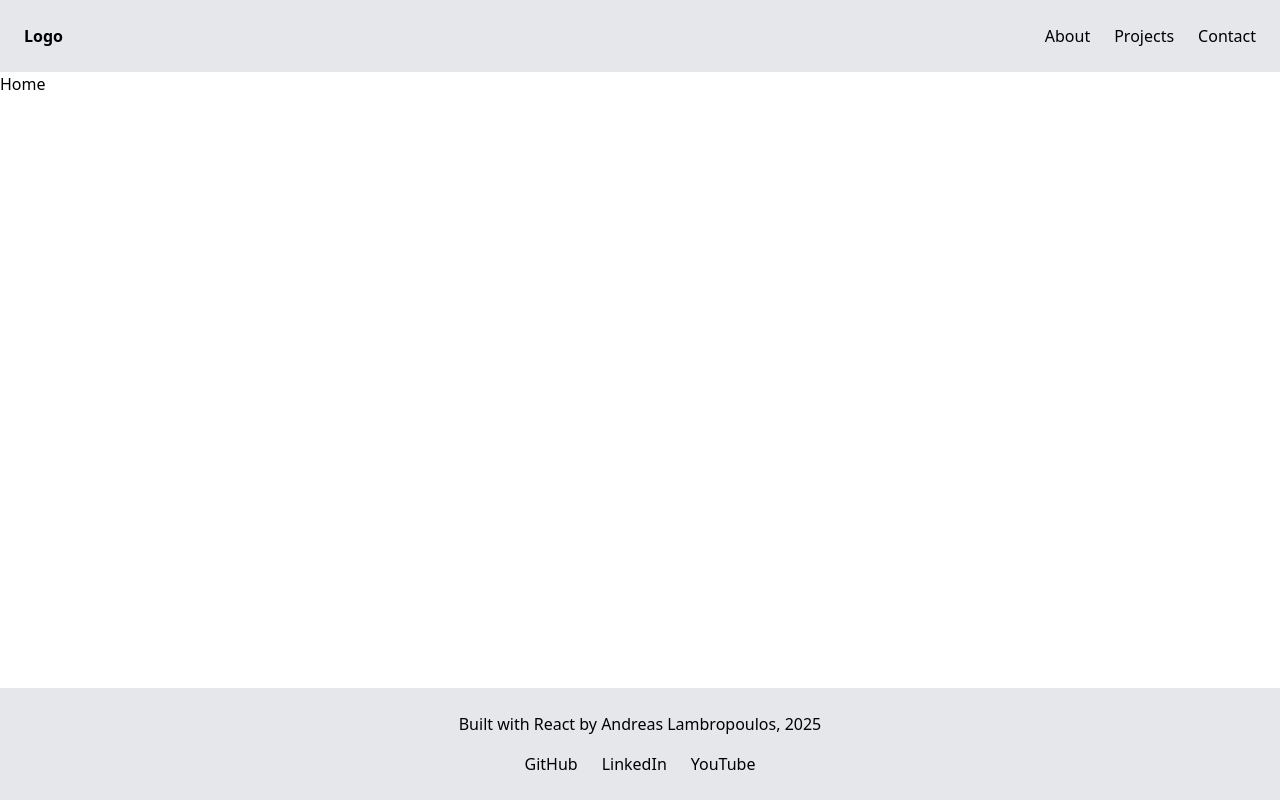
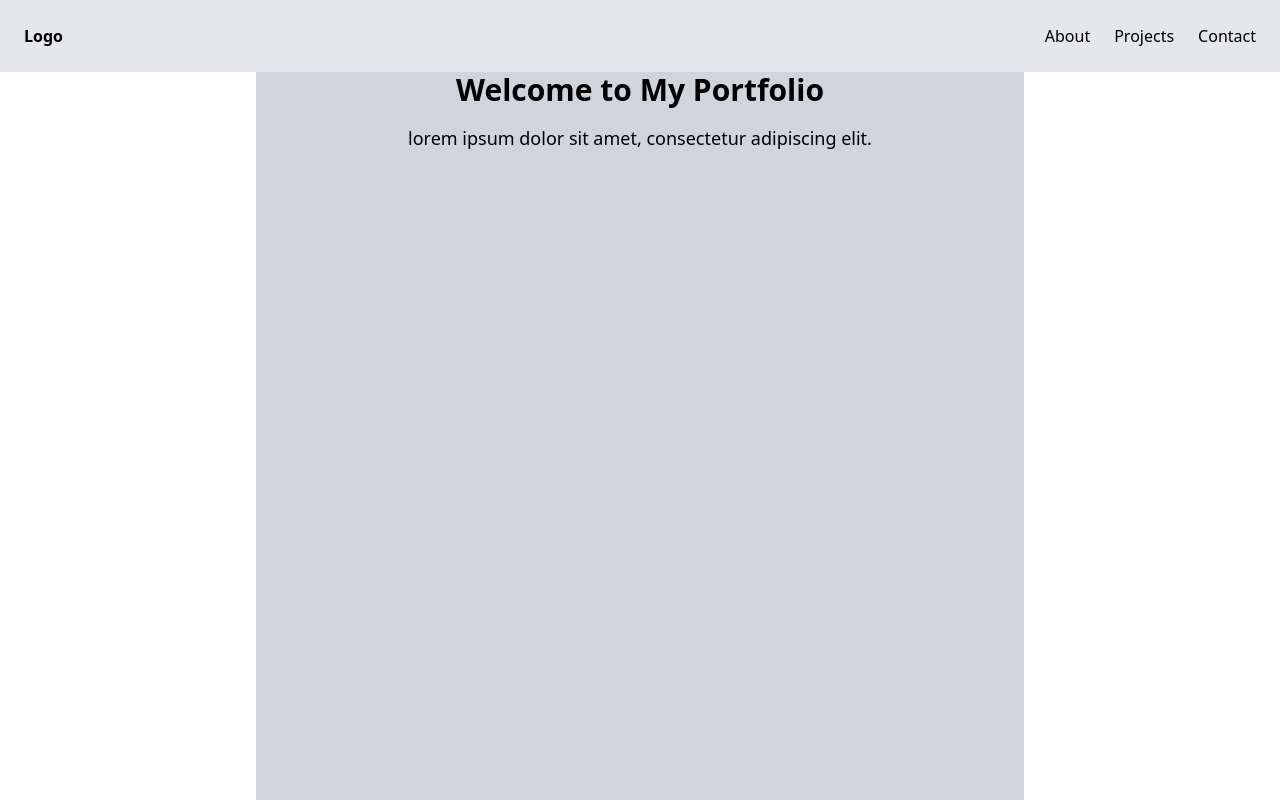
Before and after one commit to andlamb2002/portfolio, a React (Vite) app: page / in a window 1280 px wide. Shown: the top 800 px of the page. Built offline with nearby package versions, Linux system fonts and the light colour scheme.

Commit message:
Homepage

```diff
--- a/src/App.jsx
+++ b/src/App.jsx
@@ -1,4 +1,3 @@
-import React from 'react'
 import { BrowserRouter, Routes, Route } from 'react-router-dom';
 
 import Home from './Pages/Home'
@@ -12,15 +11,17 @@ import Footer from './Components/Footer'
 function App() {
     return (
         <BrowserRouter>
-            <div className="flex flex-col min-h-screen">
+            <div className="flex flex-col h-screen">
                 <Header />
                 <div className="flex-grow">
+                    <div className="w-3/5 mx-auto">
                         <Routes>
                             <Route path="/" element={<Home />} />
                             <Route path="/about" element={<About />} />
                             <Route path="/projects" element={<Projects />} />
                             <Route path="/contact" element={<Contact />} />
                         </Routes>
+                    </div>
                 </div>
                 <Footer />
             </div>
--- a/src/Components/Footer.jsx
+++ b/src/Components/Footer.jsx
@@ -1,5 +1,3 @@
-import React from 'react'
-
 function Footer() {
     const year = new Date().getFullYear();
 
--- a/src/Components/Header.jsx
+++ b/src/Components/Header.jsx
@@ -1,6 +1,4 @@
-import React from 'react'
 import { Link } from 'react-router-dom';
-
 
 function Header() {
     return (
--- a/src/Pages/About.jsx
+++ b/src/Pages/About.jsx
@@ -1,5 +1,3 @@
-import React from 'react'
-
 function About() {
   return (
     <div>About</div>
--- a/src/Pages/Home.jsx
+++ b/src/Pages/Home.jsx
@@ -1,9 +1,14 @@
-import React from 'react'
-
 function Home() {
-  return (
-    <div>Home</div>
-  )
+    return (
+        <div className="flex justify-center min-h-screen bg-gray-300">
+          <div className="text-center">
+            <h1 className="text-3xl font-bold mb-4">Welcome to My Portfolio</h1>
+            <p className="text-lg">
+                lorem ipsum dolor sit amet, consectetur adipiscing elit.
+            </p>
+          </div>
+        </div>
+      );
 }
 
 export default Home
```
Lines whose indentation alone changed are shown as unchanged.
